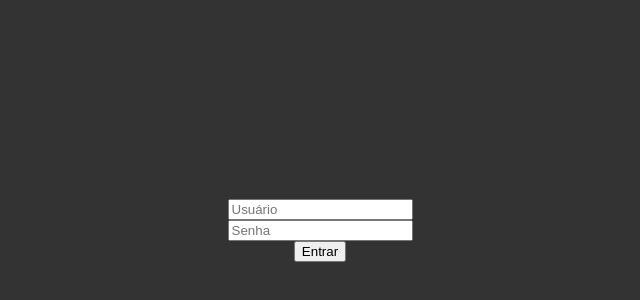
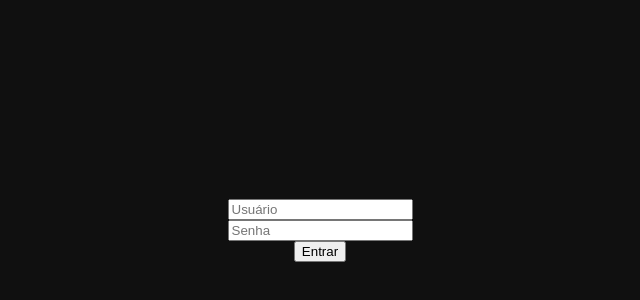
Before and after one commit to flpos/marvelous_frontend, a React (Create React App) app: page /login in a window 1280 px wide. Shown: the part 170-470 px from the top of the page, without its empty margins (320-960 px from the left). Built offline with nearby package versions, Linux system fonts and the light colour scheme.

Commit message:
fix: Atualizando Estilos globais

```diff
--- a/src/globalStyles.ts
+++ b/src/globalStyles.ts
@@ -3,7 +3,10 @@ import { createGlobalStyle } from 'styled-components';
 export const GlobalStyles = createGlobalStyle`
   body {
     margin: 0;
-    font-family: 'Segoe UI', Tahoma, Geneva, Verdana, sans-serif;
-    background-color: #333;
+    font-family: Roboto;
+    background-color: #101010;
+    * {
+      box-sizing: border-box;
+    }
   }
 `;
```
